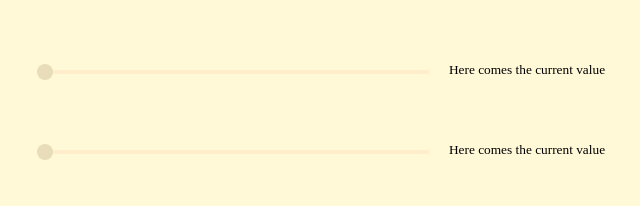
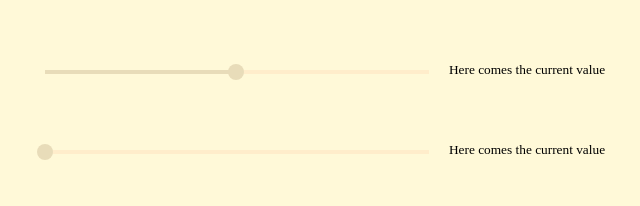
Before and after one commit to sinnerschrader/ranger, a website built with webpack: page dist/index.html in a window 1280 px wide. Both pictures are taken after a click on the element 559 px from the left and 323 px from the top of the page. Shown: the part 251-457 px from the top of the page, 323-963 px from the left. Built offline with nearby package versions, Linux system fonts and the light colour scheme; files whose address does not match are found by name.

Commit message:
Included movement handler

```diff
--- a/src/scripts/slider.js
+++ b/src/scripts/slider.js
@@ -1,4 +1,4 @@
-import handlePosition from './utilities/movement';
+import {handleDistance} from './utilities/movement';
 
 export default function() {
     let sliderNodeList      = document.getElementsByClassName('js-ranger');
@@ -14,10 +14,12 @@ export default function() {
     }
 
     let sliderList      = Array.prototype.slice.call(sliderNodeList);
-    let isActive        = false;
-    let offset          = 0;
 
+    //-- Ranger helper to get required calculation settings
     let ranger = {
+        isActive: false,
+        offset: 0,
+        dimensions: 0,
         min(node) {
             return parseInt(node.getAttribute('data-min'), 10);
         },
@@ -53,27 +55,48 @@ export default function() {
     }
 
     sliderList.forEach((slider, i, array) => {
-        let inputEl = slider.querySelector('.js-ranger-input');
-        let minVal  = ranger.min(inputEl);
-        let maxVal  = ranger.max(inputEl);
-        let value   = ranger.value(inputEl);
+        let inputEl    = slider.querySelector('.js-ranger-input');
+        let trackEl    = slider.querySelector('.js-ranger-track');
+        let distanceEl = slider.querySelector('.js-ranger-distance');
+        let minVal     = ranger.min(inputEl);
+        let maxVal     = ranger.max(inputEl);
+        // let value      = ranger.value(inputEl);
 
         slider.addEventListener('mousedown', e => {
             e.preventDefault();
-            console.log(inputEl, minVal, maxVal, value);
+
+            ranger.isActive   = true;
+            ranger.dimensions = trackEl.getBoundingClientRect();
+            let clientRectLeft    = ranger.dimensions.left;
+            ranger.offset     = e.pageX - clientRectLeft;
+
+            if (!slider.classList.contains('is-active')) {
+                slider.classList.add('is-active');
+            }
+
+            distanceEl.style.width =  handleDistance(ranger.offset, ranger.dimensions.width) + '%';
+            console.log(distanceEl.style.width);
         });
 
         slider.addEventListener('mousemove', e => {
-            e.preventDefault();
+            if (ranger.isActive) {
+                e.preventDefault();
+
+            }
         });
 
         slider.addEventListener('mouseup', e => {
-            e.preventDefault();
+            if (ranger.isActive) {
+                if (slider.classList.contains('is-active')) {
+                    slider.classList.remove('is-active');
+                }
+                ranger.isActive = false;
+            }
 
         });
     });
 
     //-- $todo: the function should retun an object
     //-- with the values of slider
-    return 2;
+    return ranger;
 }
--- a/src/scripts/utilities/movement.js
+++ b/src/scripts/utilities/movement.js
@@ -1,7 +1,10 @@
 'use strict';
 //-- $todo: Explanation of this utility
 
-export default function() {
-    console.log('for now it only return this message');
-    return 4;
-}
+export function handleDistance (offset, width) {
+    let min      = 0;
+    let max      = 100;
+    let maxRange = (max - min);
+
+    return (offset / width * maxRange + min);
+ }
--- a/src/styles/slider-track.less
+++ b/src/styles/slider-track.less
@@ -5,7 +5,7 @@
 @handleSize         : (@trackHeight * 4);
 @activeHandle       : (@handleSize * 2);
 @handleHexBg        : @trackHexActiveBg;
-@trackTransitions   : .5s cubic-bezier(.550, .085, .680, .530);
+@trackTransitions   : .2s cubic-bezier(.550, .085, .680, .530);
 
 .Slider-track {
     box-sizing: border-box;
```
Also changed, not shown: dist/index.html, src/scripts/utilities/data.js (added).
